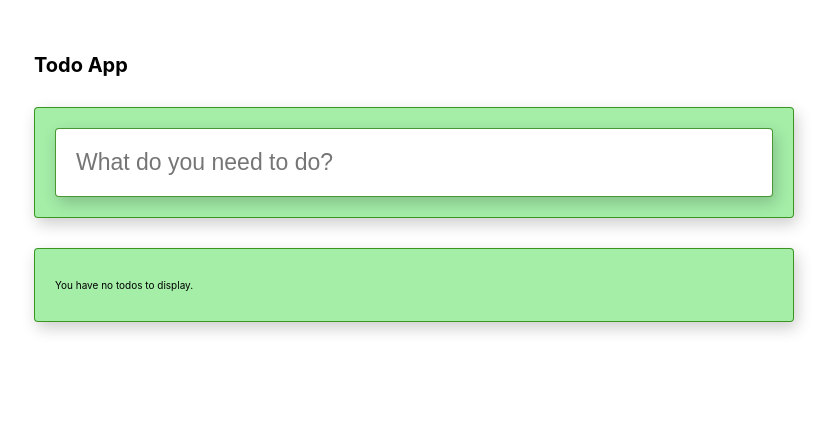
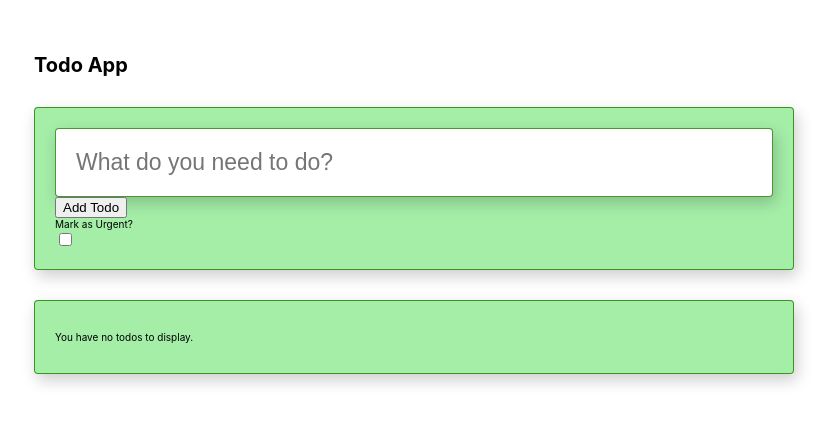
Before and after one commit to ElvisKnapman/todo, a React (Create React App) app: page / in a window 1280 px wide. Shown: the top 424 px of the page, without its empty margins (226-1059 px from the left). Built offline with nearby package versions, Linux system fonts and the light colour scheme.

Commit message:
added state to track if todo is urgent, add markup and handlers for add todo button and urgent checkbox

```diff
--- a/src/components/TodoInfoBar/TodoInfoBar.component.jsx
+++ b/src/components/TodoInfoBar/TodoInfoBar.component.jsx
@@ -13,9 +13,13 @@ const TodoInfoBar = (props) => {
   const { dispatch } = useContext(StateContext);
 
   const [todoText, setTodoText] = useState('');
+  const [todoUrgent, setTodoUrgent] = useState(false);
 
-  const clearTodoField = () => {
+  console.log('is the todo urgent', todoUrgent);
+
+  const resetForm = () => {
     setTodoText('');
+    setTodoUrgent(false);
   };
 
   const handleSubmit = (e) => {
@@ -31,14 +35,14 @@ const TodoInfoBar = (props) => {
       type: ACTION_TYPES.ADD_TODO,
       payload: {
         title: todoText,
-        urgent: false,
+        urgent: todoUrgent,
         completed: false,
         created: new Date(Date.now()),
       },
     });
     console.log('new todo dispatched');
-    // clear input field
-    clearTodoField();
+    // clear input field and reset urgent checkbox
+    resetForm();
   };
   console.log('todo state text:', todoText);
   return (
@@ -55,6 +59,22 @@ const TodoInfoBar = (props) => {
             value={todoText}
             placeholder="What do you need to do?"
           />
+          <div className="add-todo-group">
+            <button className="add-todo-btn">Add Todo</button>
+            <div className="urgent-checkbox-group">
+              <label
+                htmlFor="urgent-checkbox"
+                className="urgent-checkbox-label">
+                Mark as Urgent?
+              </label>
+              <input
+                type="checkbox"
+                id="urgent-checkbox"
+                onChange={() => setTodoUrgent((prevState) => !prevState)}
+                checked={todoUrgent}
+              />
+            </div>
+          </div>
         </form>
       </div>
     </div>
```
